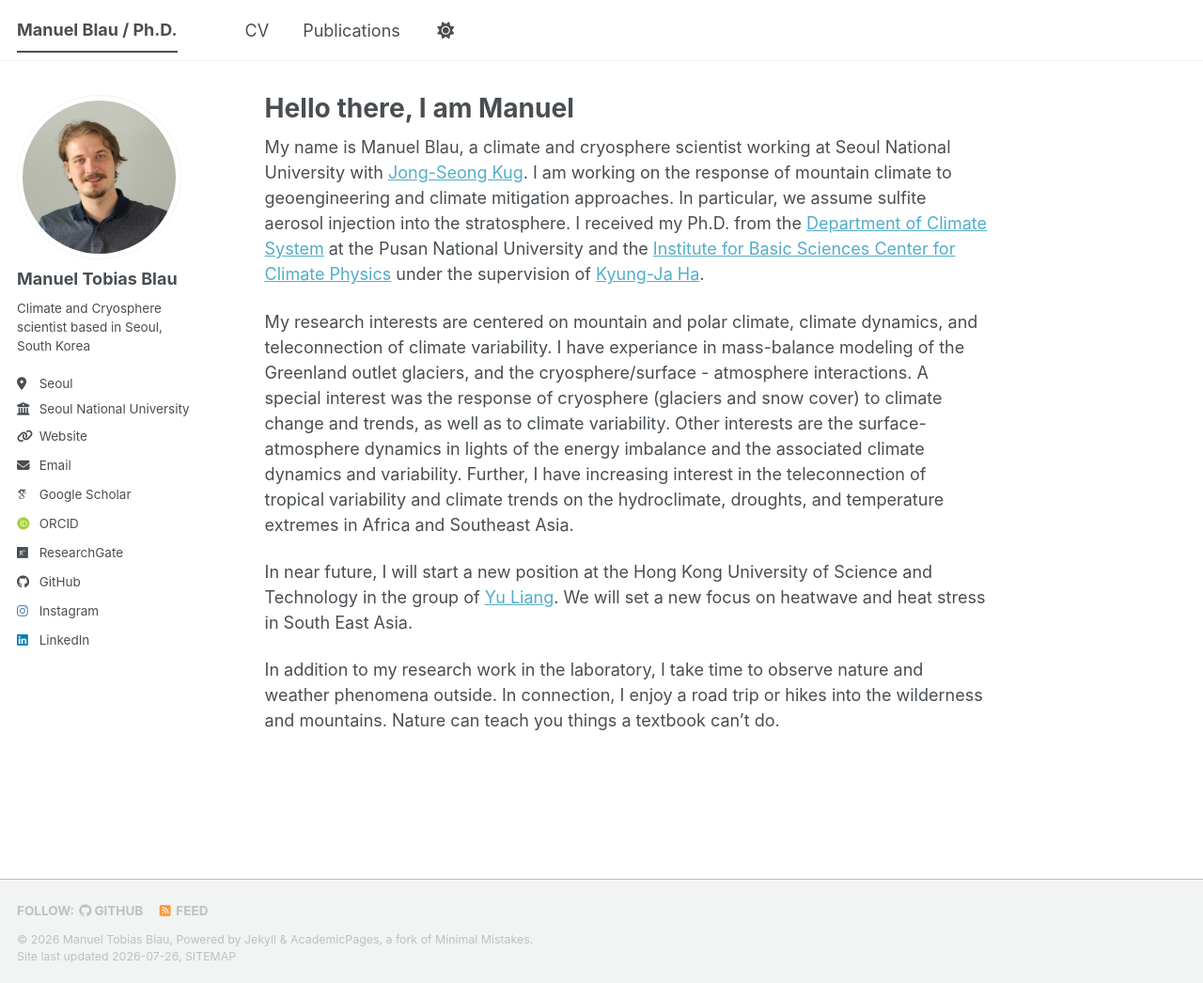
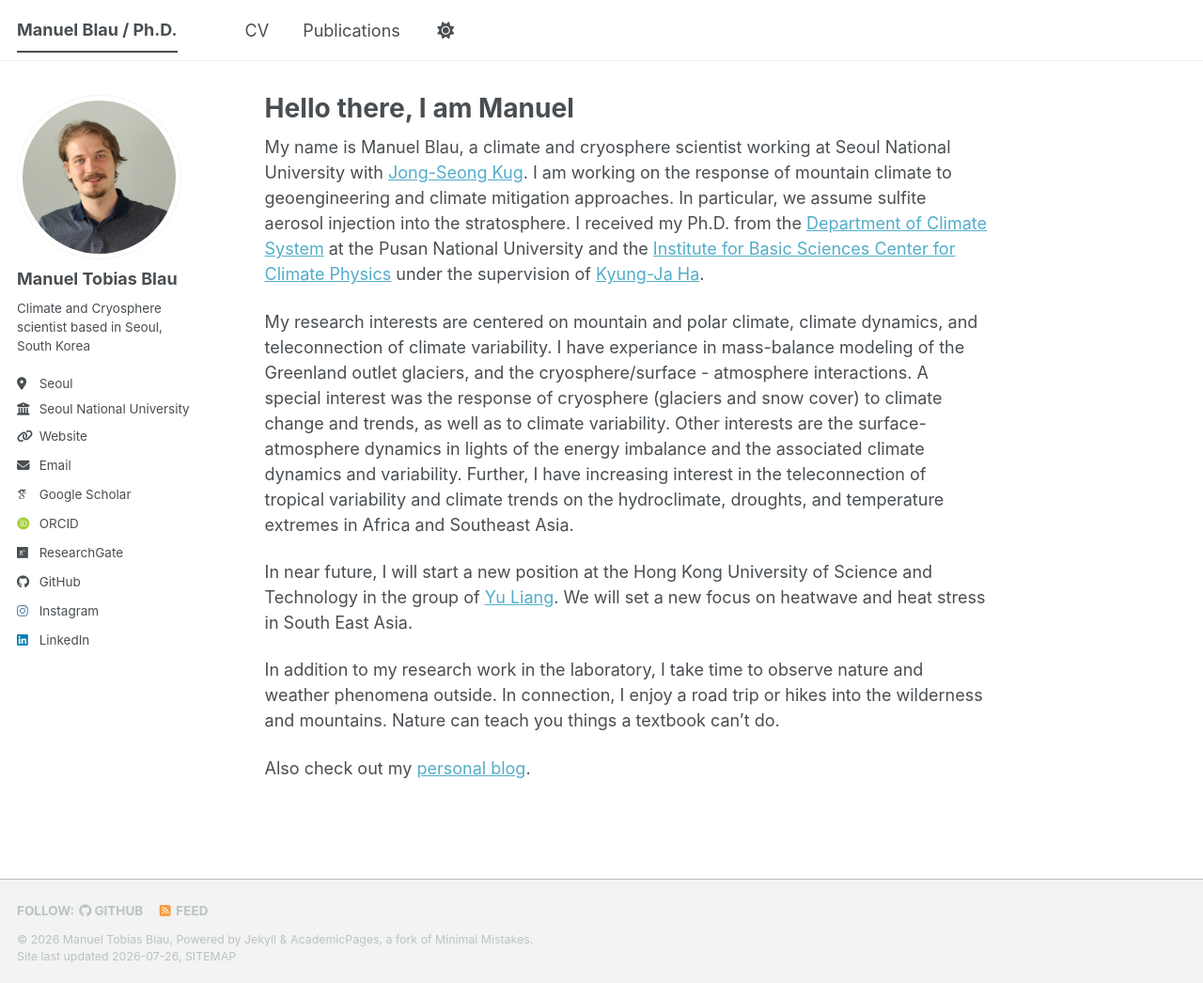
Before and after one commit to ManuTobt/manutobt.github.io, a Jekyll site: the page built from _pages/about.md, in a window 1280 px wide and 1046 px high. Shown: the whole window at 94% size. Built offline with Jekyll 4.4.1, drawn with Linux system fonts in a browser that asks for light colours; some web fonts are replaced; a script bundle is joined from its source files by our own code; library files that are not in the unit come from our copies.

Commit message:
Update about.md with personal blog link
Added a link to personal blog.

```diff
--- a/_pages/about.md
+++ b/_pages/about.md
@@ -14,3 +14,5 @@ My research interests are centered on mountain and polar climate, climate dynami
 In near future, I will start a new position at the Hong Kong University of Science and Technology in the group of [Yu Liang](https://facultyprofiles.hkust-gz.edu.cn/). We will set a new focus on heatwave and heat stress in South East Asia.
 
 In addition to my research work in the laboratory, I take time to observe nature and weather phenomena outside. In connection, I enjoy a road trip or hikes into the wilderness and mountains. Nature can teach you things a textbook can't do.
+
+Also check out my [personal blog](https://sites.google.com/view/manuelblau).
```
